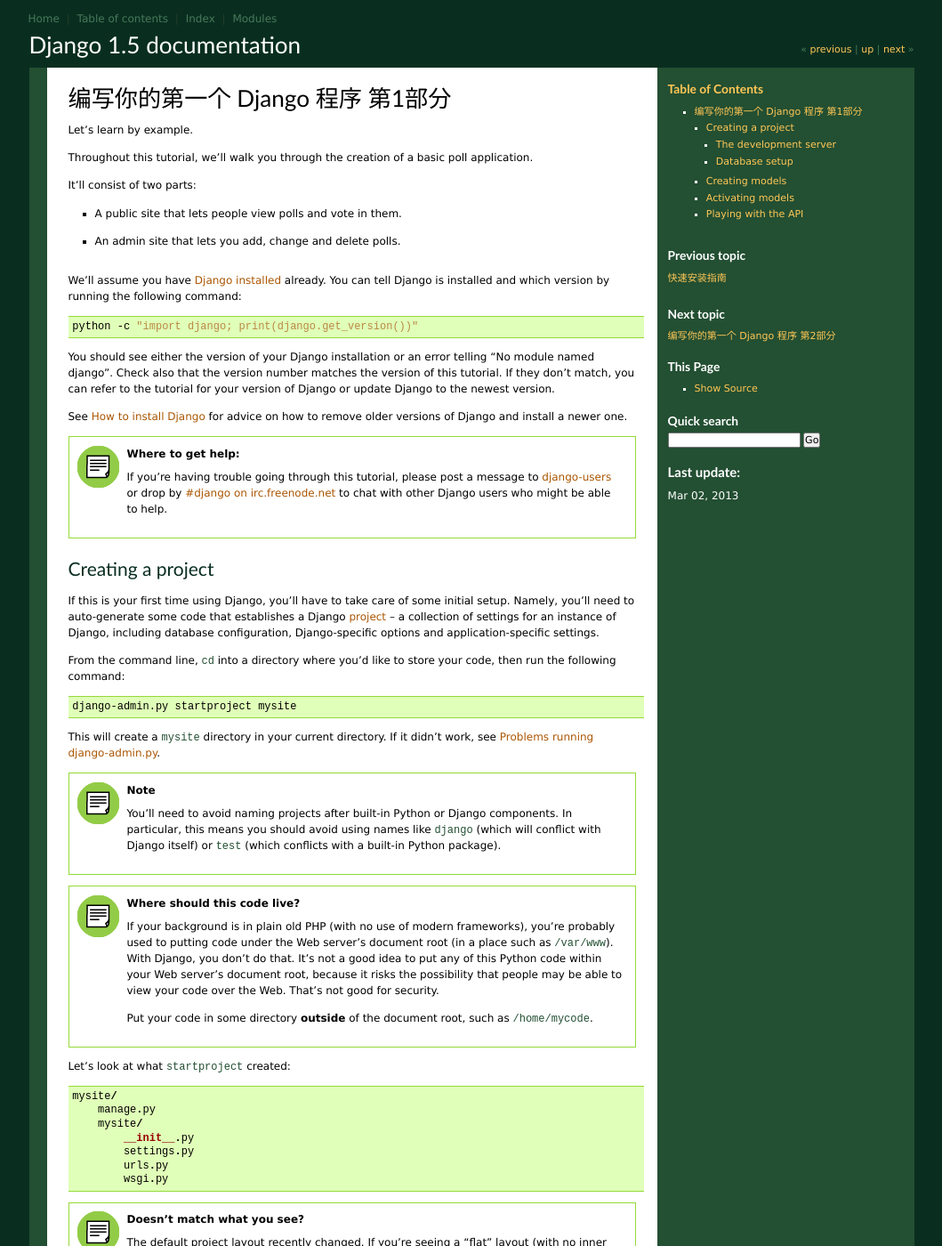
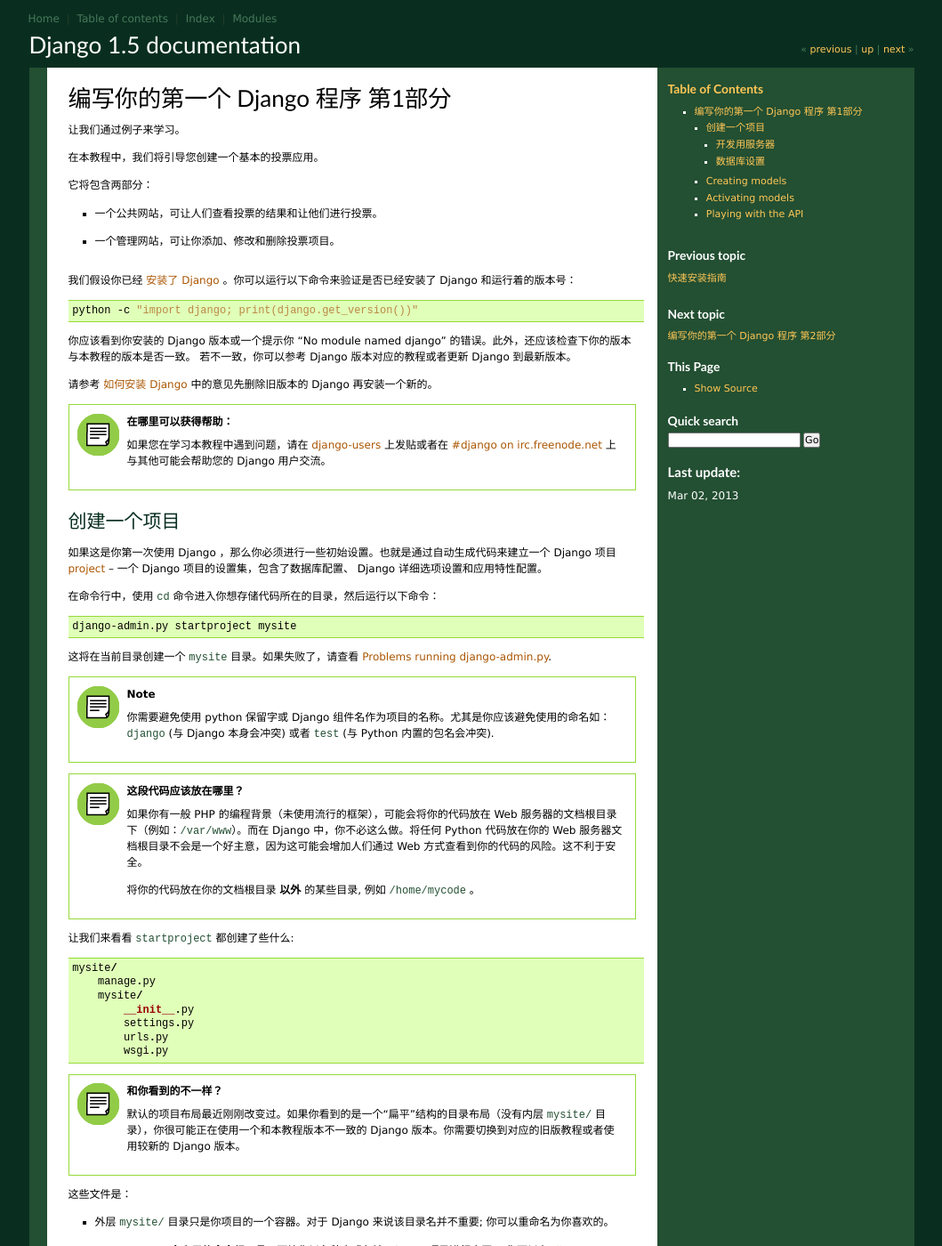
Before and after one commit to yourtion/Django-Chinese-Docs, a Sphinx documentation site: the page built from docs/intro/tutorial01.txt, in a window 1280 px wide and 1400 px high. Shown: the whole window at 89% size, without its empty margins (110-1169 px from the left). Built offline with Sphinx 7.4.7, drawn with Linux system fonts in a browser that asks for light colours; cross-references to code outside the pages are shown as plain code; some of the changed text lies outside the part shown.

Commit message:
翻译至数据库部分

```diff
--- a/docs/intro/tutorial01.txt
+++ b/docs/intro/tutorial01.txt
@@ -2,79 +2,59 @@
 编写你的第一个 Django 程序 第1部分
 =====================================
 
-Let's learn by example.
+让我们通过例子来学习。
 
-Throughout this tutorial, we'll walk you through the creation of a basic
-poll application.
+在本教程中，我们将引导您创建一个基本的投票应用。
 
-It'll consist of two parts:
+它将包含两部分：
 
-* A public site that lets people view polls and vote in them.
-* An admin site that lets you add, change and delete polls.
+* 一个公共网站，可让人们查看投票的结果和让他们进行投票。
+* 一个管理网站，可让你添加、修改和删除投票项目。
 
-We'll assume you have :doc:`Django installed </intro/install>` already. You can
-tell Django is installed and which version by running the following command:
+我们假设你已经 :doc:`安装了 Django </intro/install>` 。你可以运行以下命令来验证是否已经安装了 Django 和运行着的版本号：
 
 .. code-block:: bash
 
     python -c "import django; print(django.get_version())"
 
-You should see either the version of your Django installation or an error
-telling "No module named django". Check also that the version number matches
-the version of this tutorial. If they don't match, you can refer to the
-tutorial for your version of Django or update Django to the newest version.
+你应该看到你安装的 Django 版本或一个提示你 "No module named django" 的错误。此外，还应该检查下你的版本与本教程的版本是否一致。
+若不一致，你可以参考 Django 版本对应的教程或者更新 Django 到最新版本。
 
-See :doc:`How to install Django </topics/install>` for advice on how to remove
-older versions of Django and install a newer one.
+请参考 :doc:`如何安装 Django </topics/install>` 中的意见先删除旧版本的 Django 再安装一个新的。
 
-.. admonition:: Where to get help:
+.. admonition:: 在哪里可以获得帮助：
 
-    If you're having trouble going through this tutorial, please post a message
-    to `django-users`__ or drop by `#django on irc.freenode.net`__ to chat
-    with other Django users who might be able to help.
+    如果您在学习本教程中遇到问题，请在 `django-users`__  上发贴或者在 `#django on irc.freenode.net`__ 上与其他可能会帮助您的 Django 用户交流。
 
 __ http://groups.google.com/group/django-users
 __ irc://irc.freenode.net/django
 
-Creating a project
+创建一个项目
 ==================
 
-If this is your first time using Django, you'll have to take care of some
-initial setup. Namely, you'll need to auto-generate some code that establishes a
-Django :term:`project` -- a collection of settings for an instance of Django,
-including database configuration, Django-specific options and
-application-specific settings.
+如果这是你第一次使用 Django
+，那么你必须进行一些初始设置。也就是通过自动生成代码来建立一个 Django 项目
+:term:`project` -- 一个 Django 项目的设置集，包含了数据库配置、 Django 详细选项设置和应用特性配置。
 
-From the command line, ``cd`` into a directory where you'd like to store your
-code, then run the following command:
+在命令行中，使用 ``cd`` 命令进入你想存储代码所在的目录，然后运行以下命令：
 
 .. code-block:: bash
 
    django-admin.py startproject mysite
 
-This will create a ``mysite`` directory in your current directory. If it didn't
-work, see :ref:`troubleshooting-django-admin-py`.
+这将在当前目录创建一个 ``mysite`` 目录。如果失败了，请查看 :ref:`troubleshooting-django-admin-py`.
 
 .. note::
 
-    You'll need to avoid naming projects after built-in Python or Django
-    components. In particular, this means you should avoid using names like
-    ``django`` (which will conflict with Django itself) or ``test`` (which
-    conflicts with a built-in Python package).
+    你需要避免使用 python 保留字或 Django 组件名作为项目的名称。尤其是你应该避免使用的命名如： ``django`` (与 Django 本身会冲突) 或者 ``test`` (与 Python 内置的包名会冲突).
 
-.. admonition:: Where should this code live?
+.. admonition:: 这段代码应该放在哪里？
 
-    If your background is in plain old PHP (with no use of modern frameworks),
-    you're probably used to putting code under the Web server's document root
-    (in a place such as ``/var/www``). With Django, you don't do that. It's
-    not a good idea to put any of this Python code within your Web server's
-    document root, because it risks the possibility that people may be able
-    to view your code over the Web. That's not good for security.
+    如果你有一般 PHP 的编程背景（未使用流行的框架），可能会将你的代码放在 Web 服务器的文档根目录下（例如：``/var/www``）。而在 Django 中，你不必这么做。将任何 Python 代码放在你的 Web 服务器文档根目录不会是一个好主意，因为这可能会增加人们通过 Web 方式查看到你的代码的风险。这不利于安全。
 
-    Put your code in some directory **outside** of the document root, such as
-    :file:`/home/mycode`.
+    将你的代码放在你的文档根目录 **以外** 的某些目录, 例如 :file:`/home/mycode` 。
 
-Let's look at what :djadmin:`startproject` created::
+让我们来看看 :djadmin:`startproject` 都创建了些什么::
 
     mysite/
         manage.py
@@ -84,50 +64,32 @@ Let's look at what :djadmin:`startproject` created::
             urls.py
             wsgi.py
 
-.. admonition:: Doesn't match what you see?
+.. admonition:: 和你看到的不一样？
 
-    The default project layout recently changed. If you're seeing a "flat"
-    layout (with no inner :file:`mysite/` directory), you're probably using
-    a version of Django that doesn't match this tutorial version.  You'll
-    want to either switch to the older tutorial or the newer Django version.
+    默认的项目布局最近刚刚改变过。如果你看到的是一个“扁平”结构的目录布局（没有内层 :file:`mysite/` 目录），你很可能正在使用一个和本教程版本不一致的 Django 版本。你需要切换到对应的旧版教程或者使用较新的 Django 版本。
 
-These files are:
+这些文件是：
 
-* The outer :file:`mysite/` directory is just a container for your
-  project. Its name doesn't matter to Django; you can rename it to anything
-  you like.
+* 外层 :file:`mysite/` 目录只是你项目的一个容器。对于 Django 来说该目录名并不重要; 你可以重命名为你喜欢的。
 
-* :file:`manage.py`: A command-line utility that lets you interact with this
-  Django project in various ways. You can read all the details about
-  :file:`manage.py` in :doc:`/ref/django-admin`.
+* :file:`manage.py`: 一个实用的命令行工具，可让你以各种方式与该 Django 项目进行交互。 你可以在 :doc:`/ref/django-admin` 中查看关于 :file:`manage.py` 所有的细节。
 
-* The inner :file:`mysite/` directory is the actual Python package for your
-  project. Its name is the Python package name you'll need to use to import
-  anything inside it (e.g. ``import mysite.settings``).
+* 内层 :file:`mysite/` 目录是你项目中的实际 Python 包。该目录名就是 Python 包名，通过它你可以导入它里面的任何东西。 (e.g. ``import mysite.settings``).
 
-* :file:`mysite/__init__.py`: An empty file that tells Python that this
-  directory should be considered a Python package. (Read `more about
-  packages`_ in the official Python docs if you're a Python beginner.)
+* :file:`mysite/__init__.py`: 一个空文件，告诉 Python 该目录是一个 Python 包。(如果你是 Python 新手，请查看官方文档了解 `关于包的更多内容`_ 。)
 
-* :file:`mysite/settings.py`: Settings/configuration for this Django
-  project.  :doc:`/topics/settings` will tell you all about how settings
-  work.
+* :file:`mysite/settings.py`: 该 Django 项目的设置/配置。请查看 :doc:`/topics/settings` 将会告诉你如何设置。
 
-* :file:`mysite/urls.py`: The URL declarations for this Django project; a
-  "table of contents" of your Django-powered site. You can read more about
-  URLs in :doc:`/topics/http/urls`.
+* :file:`mysite/urls.py`: 该 Django 项目的 URL 声明; 一份由 Django 驱动的网站“目录”。请查看 :doc:`/topics/http/urls` 可以获取更多有关 URL 的信息。
 
-* :file:`mysite/wsgi.py`: An entry-point for WSGI-compatible webservers to
-  serve your project. See :doc:`/howto/deployment/wsgi/index` for more details.
+* :file:`mysite/wsgi.py`: 一个 WSGI 兼容的 Web 服务器的入口，以便运行你的项目。请查看 :doc:`/howto/deployment/wsgi/index` 获取更多细节。
 
-.. _more about packages: http://docs.python.org/tutorial/modules.html#packages
+.. _关于包的更多内容: http://docs.python.org/tutorial/modules.html#packages
 
-The development server
+开发用服务器
 ----------------------
 
-Let's verify this worked. Change into the outer :file:`mysite` directory, if
-you haven't already, and run the command ``python manage.py runserver``. You'll
-see the following output on the command line:
+让我们来验证是否工作。从外层 :file:`mysite` 目录切换进去，若准备好了就运行命令 ``python manage.py runserver``。你将会看到命令行输出如下内容：
 
 .. parsed-literal::
 
@@ -139,144 +101,94 @@ see the following output on the command line:
     Development server is running at http://127.0.0.1:8000/
     Quit the server with CONTROL-C.
 
-You've started the Django development server, a lightweight Web server written
-purely in Python. We've included this with Django so you can develop things
-rapidly, without having to deal with configuring a production server -- such as
-Apache -- until you're ready for production.
+你已经启动了 Django 开发服务器，一个纯粹的由 Python 编写的轻量级 Web 服务器。我们在 Django 内包含了这个服务器，这样你就可以迅速开发了，在产品投入使用之前不必去配置一台生产环境下的服务器 -- 例如 Apache 。
 
-Now's a good time to note: **Don't** use this server in anything resembling a
-production environment. It's intended only for use while developing. (We're in
-the business of making Web frameworks, not Web servers.)
+现在是一个很好的提示时机：**不要** 在任何类似生产环境中使用此服务器。它仅适用于开发环境。(我们提供的是 Web 框架的业务，而不是 Web 服务器。)
 
-Now that the server's running, visit http://127.0.0.1:8000/ with your Web
-browser. You'll see a "Welcome to Django" page, in pleasant, light-blue pastel.
-It worked!
+现在服务器正在运行中，请在你的 Web 浏览器中访问 http://127.0.0.1:8000/ 。
+你会看到一个令人愉悦的，柔和的淡蓝色 "Welcome to Django" 页面。它工作正常！
 
-.. admonition:: Changing the port
+.. admonition:: 更改端口号
 
-    By default, the :djadmin:`runserver` command starts the development server
-    on the internal IP at port 8000.
+    默认情况下，:djadmin:`runserver` 命令启动的开发服务器只监听本地 IP 的 8000 端口。
 
-    If you want to change the server's port, pass
-    it as a command-line argument. For instance, this command starts the server
-    on port 8080:
+    如果你想改变服务器的端口，把它作为一个命令行参数传递即可。例如以下命令启动的服务器将监听 8080 端口：
 
     .. code-block:: bash
 
         python manage.py runserver 8080
 
-    If you want to change the server's IP, pass it along with the port. So to
-    listen on all public IPs (useful if you want to show off your work on other
-    computers), use:
+    如果你想改变服务器 IP ，把它和端口号一起传递即可。因此，要监听所有公共 IP 地址（如果你想在其他电脑上炫耀你的工作），请使用：
 
     .. code-block:: bash
 
         python manage.py runserver 0.0.0.0:8000
 
-    Full docs for the development server can be found in the
-    :djadmin:`runserver` reference.
+    有关开发服务器的完整文档可以在 :djadmin:`runserver` 内参考。
 
-Database setup
+数据库设置
 --------------
 
-Now, edit :file:`mysite/settings.py`. It's a normal Python module with
-module-level variables representing Django settings. Change the
-following keys in the :setting:`DATABASES` ``'default'`` item to match
-your database connection settings.
+现在，编辑 :file:`mysite/settings.py` 。 这是一个普通的 Python 模块，包含了代表 Django 设置的模块级变量。
+更改 :setting:`DATABASES` 中  ``'default'`` 下的以下键的值，以匹配您的数据库连接设置。
 
-* :setting:`ENGINE <DATABASE-ENGINE>` -- Either
+* :setting:`ENGINE <DATABASE-ENGINE>` -- 从
   ``'django.db.backends.postgresql_psycopg2'``,
-  ``'django.db.backends.mysql'``, ``'django.db.backends.sqlite3'`` or
-  ``'django.db.backends.oracle'``. Other backends are :setting:`also available
+  ``'django.db.backends.mysql'``, ``'django.db.backends.sqlite3'``,
+  ``'django.db.backends.oracle'`` 中选一个， 至于其他请查看 :setting:`also available
   <DATABASE-ENGINE>`.
 
-* :setting:`NAME` -- The name of your database. If you're using
-  SQLite, the database will be a file on your computer; in that
-  case, :setting:`NAME` should be the full absolute path,
-  including filename, of that file. If the file doesn't exist, it
-  will automatically be created when you synchronize the database
-  for the first time (see below).
+* :setting:`NAME` -- 你的数据库名。如果你使用 SQLite，该数据库将是你计算机上的一个文件；在这种情况下，:setting:`NAME` 将是一个完整的绝对路径，而且还包含该文件的名称。如果该文件不存在，它会在第一次同步数据库时自动创建（见下文）。
 
-  When specifying the path, always use forward slashes, even on
-  Windows (e.g. ``C:/homes/user/mysite/sqlite3.db``).
+  当指定路径时，总是使用正斜杠，即使是在 Windows 下(例如：``C:/homes/user/mysite/sqlite3.db``) 。
 
-* :setting:`USER` -- Your database username (not used for SQLite).
+* :setting:`USER` -- 你的数据库用户名 ( SQLite 下不需要) 。
 
-* :setting:`PASSWORD` -- Your database password (not used for
-  SQLite).
+* :setting:`PASSWORD` -- 你的数据库密码 ( SQLite 下不需要) 。
 
-* :setting:`HOST` -- The host your database is on. Leave this as
-  an empty string (or possibly ``127.0.0.1``) if your database server is on the
-  same physical machine (not used for SQLite). See :setting:`HOST` for details.
+* :setting:`HOST` -- 你的数据库主机地址。如果和你的数据库服务器是同一台物理机器，请将此处保留为空 (或者设置为 ``127.0.0.1``) ( SQLite 下不需要) 。查看 :setting:`HOST` 了解详细信息。
 
-If you're new to databases, we recommend simply using SQLite by setting
-:setting:`ENGINE <DATABASE-ENGINE>` to ``'django.db.backends.sqlite3'`` and
-:setting:`NAME` to the place where you'd like to store the database. SQLite is
-included in Python, so you won't need to install anything else to support your
-database.
+如果你是新建数据库，我们建议只使用 SQLite ，将 :setting:`ENGINE <DATABASE-ENGINE>` 改为 ``'django.db.backends.sqlite3'`` 并且将 :setting:`NAME` 设置为你想存放数据库的地方。 SQLite 是内置在 Python 中的，因此你不需要安装任何东西来支持你的数据库。
 
 .. note::
 
-    If you're using PostgreSQL or MySQL, make sure you've created a database by
-    this point. Do that with "``CREATE DATABASE database_name;``" within your
-    database's interactive prompt.
+    如果你使用 PostgreSQL 或者 MySQL，确保你已经创建了一个数据库。还是通过你的数据库交互接口中的 "``CREATE DATABASE database_name;``" 命令做到这一点的。
 
-    If you're using SQLite, you don't need to create anything beforehand - the
-    database file will be created automatically when it is needed.
+    如果你使用 SQLite ，你不需要事先创建任何东西 - 在需要的时候，将会自动创建数据库文件。
 
-While you're editing :file:`settings.py`, set :setting:`TIME_ZONE` to your
-time zone. The default value is the Central time zone in the U.S. (Chicago).
+当你编辑 :file:`settings.py` 时，将 :setting:`TIME_ZONE` 修改为你所在的时区。默认值是美国中央时区（芝加哥）。
 
-Also, note the :setting:`INSTALLED_APPS` setting toward the bottom of
-the file. That holds the names of all Django applications that are
-activated in this Django instance. Apps can be used in multiple projects, and
-you can package and distribute them for use by others in their projects.
+同时，注意文件底部的 :setting:`INSTALLED_APPS` 设置。它保存了当前 Django 实例已激活的所有 Django 应用。每个应用可以被多个项目使用，而且你可以打包和分发给其他人在他们的项目中使用。
 
-By default, :setting:`INSTALLED_APPS` contains the following apps, all of which
-come with Django:
+默认情况下，:setting:`INSTALLED_APPS` 包含以下应用，这些都是由 Django 提供的：
 
-* :mod:`django.contrib.auth` -- An authentication system.
+* :mod:`django.contrib.auth` -- 身份验证系统。
 
-* :mod:`django.contrib.contenttypes` -- A framework for content types.
+* :mod:`django.contrib.contenttypes` -- 内容类型框架。
 
-* :mod:`django.contrib.sessions` -- A session framework.
+* :mod:`django.contrib.sessions` --  session 框架。
 
-* :mod:`django.contrib.sites` -- A framework for managing multiple sites
-  with one Django installation.
+* :mod:`django.contrib.sites` -- 网站管理框架。
 
-* :mod:`django.contrib.messages` -- A messaging framework.
+* :mod:`django.contrib.messages` -- 消息框架。
 
-* :mod:`django.contrib.staticfiles` -- A framework for managing
-  static files.
+* :mod:`django.contrib.staticfiles` -- 静态文件管理框架。
 
-These applications are included by default as a convenience for the common case.
+这些应用在一般情况下是默认包含的。
 
-Each of these applications makes use of at least one database table, though,
-so we need to create the tables in the database before we can use them. To do
-that, run the following command:
+所有这些应用中每个应用至少使用一个数据库表，所以在使用它们之前我们需要创建数据库中的表。要做到这一点，请运行以下命令：
 
 .. code-block:: bash
 
     python manage.py syncdb
 
-The :djadmin:`syncdb` command looks at the :setting:`INSTALLED_APPS` setting and
-creates any necessary database tables according to the database settings in your
-:file:`settings.py` file. You'll see a message for each database table it
-creates, and you'll get a prompt asking you if you'd like to create a superuser
-account for the authentication system. Go ahead and do that.
+:djadmin:`syncdb` 命令参照 :setting:`INSTALLED_APPS` 设置，并在你的 :file:`settings.py` 文件所配置的数据库中创建必要的数据库表。每创建一个数据库表你都会看到一条消息，接着你会看到一个提示询问你是否想要在身份验证系统内创建个超级用户。按提示输入后结束。
 
-If you're interested, run the command-line client for your database and type
-``\dt`` (PostgreSQL), ``SHOW TABLES;`` (MySQL), or ``.schema`` (SQLite) to
-display the tables Django created.
+如果你感兴趣，可以在你的数据库命令行下输入：``\dt`` (PostgreSQL), ``SHOW TABLES;`` (MySQL), 或 ``.schema`` (SQLite) 来列出 Django 所创建的表。
 
-.. admonition:: For the minimalists
+.. admonition:: 对于极简主义者
 
-    Like we said above, the default applications are included for the common
-    case, but not everybody needs them. If you don't need any or all of them,
-    feel free to comment-out or delete the appropriate line(s) from
-    :setting:`INSTALLED_APPS` before running :djadmin:`syncdb`. The
-    :djadmin:`syncdb` command will only create tables for apps in
-    :setting:`INSTALLED_APPS`.
+    就像我们上面所说的，一般情况下以上应用都默认包含在内，但不是每个人都需要它们。如果不需要某些或全部应用，在运行 :djadmin:`syncdb` 命令前可从 :setting:`INSTALLED_APPS` 内随意注释或删除相应的行。:djadmin:`syncdb` 命令只会为 :setting:`INSTALLED_APPS` 内的应用创建表。
 
 .. _creating-models:
 
```
